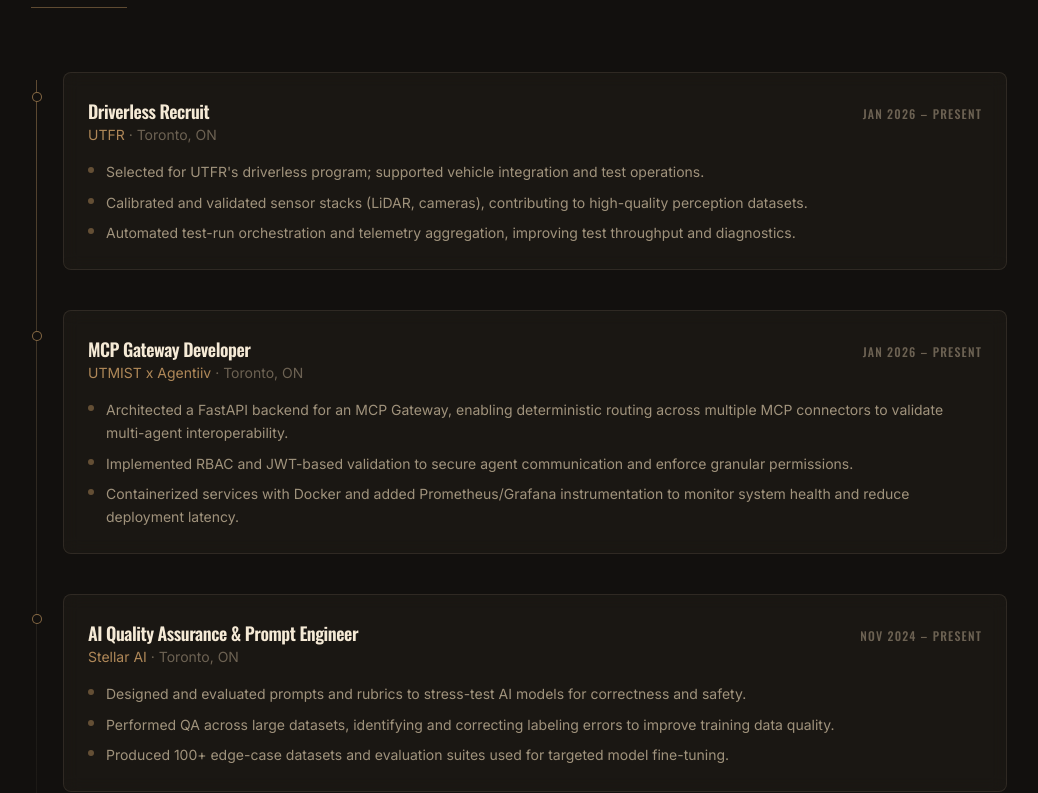
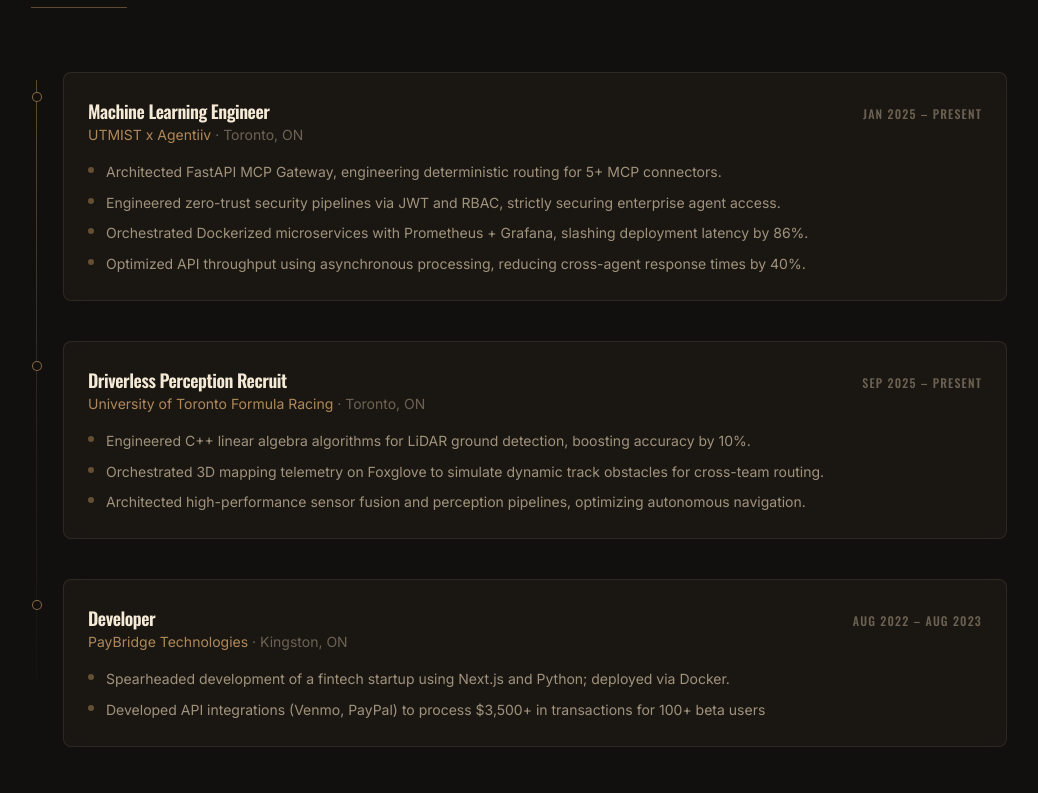
Before and after one commit to Abdel-E/ae_site, a React (Vite) app: page / in a window 1280 px wide. Shown: the part 3146-3939 px from the top of the page, without its empty margins (121-1159 px from the left). Built offline with nearby package versions, Linux system fonts and the light colour scheme.

Commit message:
verbatim experience bullets from resume

```diff
--- a/src/components/Experience.jsx
+++ b/src/components/Experience.jsx
@@ -1,35 +1,25 @@
 const EXPERIENCE = [
   {
-    role: "Driverless Recruit",
-    company: "UTFR",
+    role: "Machine Learning Engineer",
+    company: "UTMIST x Agentiiv",
     location: "Toronto, ON",
-    period: "Jan 2026 – Present",
+    period: "Jan 2025 – Present",
     bullets: [
-      "Selected for UTFR's driverless program; supported vehicle integration and test operations.",
-      "Calibrated and validated sensor stacks (LiDAR, cameras), contributing to high-quality perception datasets.",
-      "Automated test-run orchestration and telemetry aggregation, improving test throughput and diagnostics.",
+      "Architected FastAPI MCP Gateway, engineering deterministic routing for 5+ MCP connectors.",
+      "Engineered zero-trust security pipelines via JWT and RBAC, strictly securing enterprise agent access.",
+      "Orchestrated Dockerized microservices with Prometheus + Grafana, slashing deployment latency by 86%.",
+      "Optimized API throughput using asynchronous processing, reducing cross-agent response times by 40%.",
     ],
   },
   {
-    role: "MCP Gateway Developer",
-    company: "UTMIST x Agentiiv",
+    role: "Driverless Perception Recruit",
+    company: "University of Toronto Formula Racing",
     location: "Toronto, ON",
-    period: "Jan 2026 – Present",
+    period: "Sep 2025 – Present",
     bullets: [
-      "Architected a FastAPI backend for an MCP Gateway, enabling deterministic routing across multiple MCP connectors to validate multi-agent interoperability.",
-      "Implemented RBAC and JWT-based validation to secure agent communication and enforce granular permissions.",
-      "Containerized services with Docker and added Prometheus/Grafana instrumentation to monitor system health and reduce deployment latency.",
-    ],
-  },
-  {
-    role: "AI Quality Assurance & Prompt Engineer",
-    company: "Stellar AI",
-    location: "Toronto, ON",
-    period: "Nov 2024 – Present",
-    bullets: [
-      "Designed and evaluated prompts and rubrics to stress-test AI models for correctness and safety.",
-      "Performed QA across large datasets, identifying and correcting labeling errors to improve training data quality.",
-      "Produced 100+ edge-case datasets and evaluation suites used for targeted model fine-tuning.",
+      "Engineered C++ linear algebra algorithms for LiDAR ground detection, boosting accuracy by 10%.",
+      "Orchestrated 3D mapping telemetry on Foxglove to simulate dynamic track obstacles for cross-team routing.",
+      "Architected high-performance sensor fusion and perception pipelines, optimizing autonomous navigation.",
     ],
   },
   {
@@ -38,9 +28,8 @@
     location: "Kingston, ON",
     period: "Aug 2022 – Aug 2023",
     bullets: [
-      "Built a full-stack fintech platform with Next.js and Python, deployed with Docker for reproducible releases.",
-      "Integrated payment APIs (Venmo, PayPal) to support beta transactions and merchant flows.",
-      "Operated AWS infrastructure and security measures, significantly improving uptime and operational resilience.",
+      "Spearheaded development of a fintech startup using Next.js and Python; deployed via Docker.",
+      "Developed API integrations (Venmo, PayPal) to process $3,500+ in transactions for 100+ beta users",
     ],
   },
 ];
```
